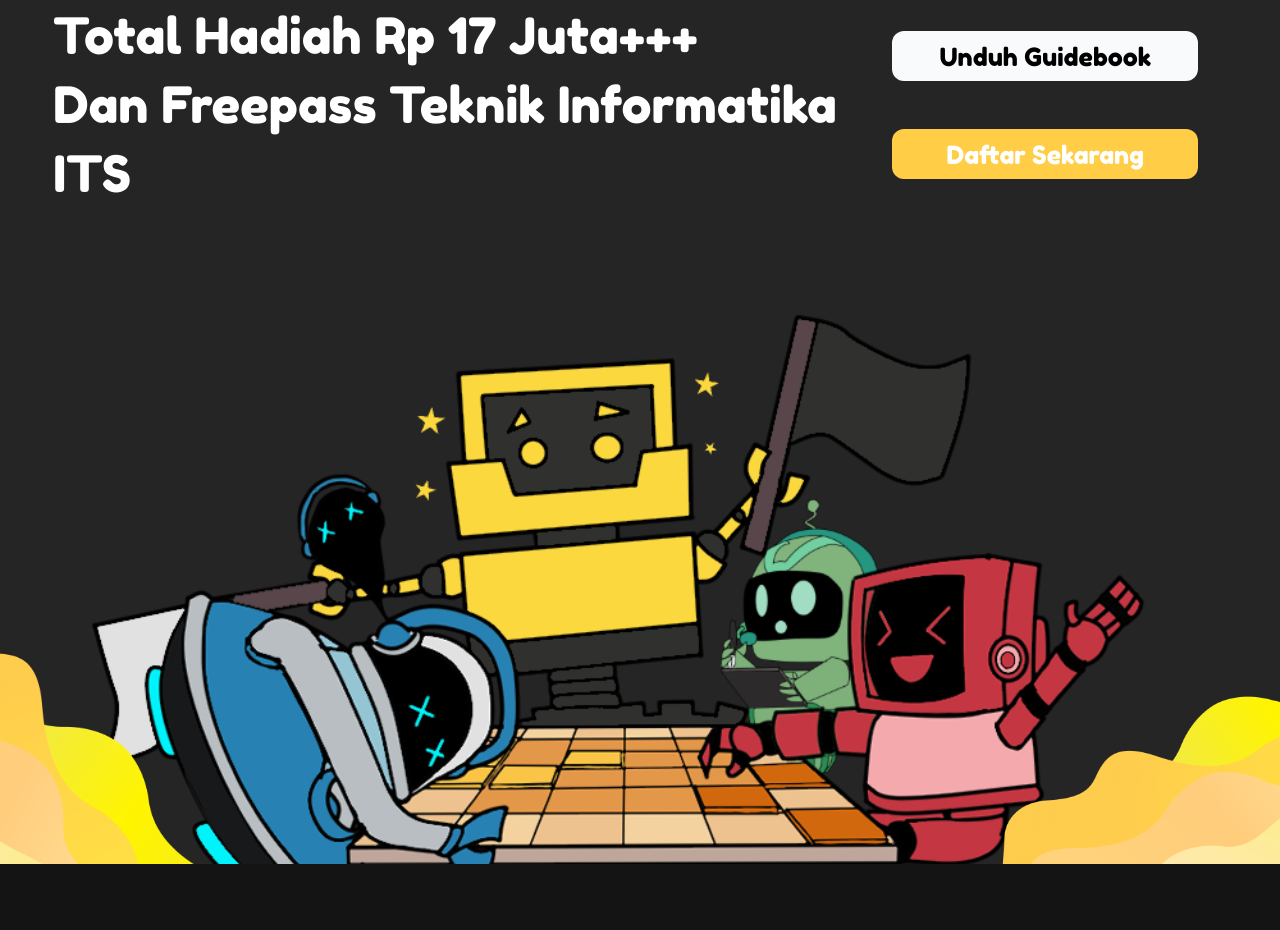
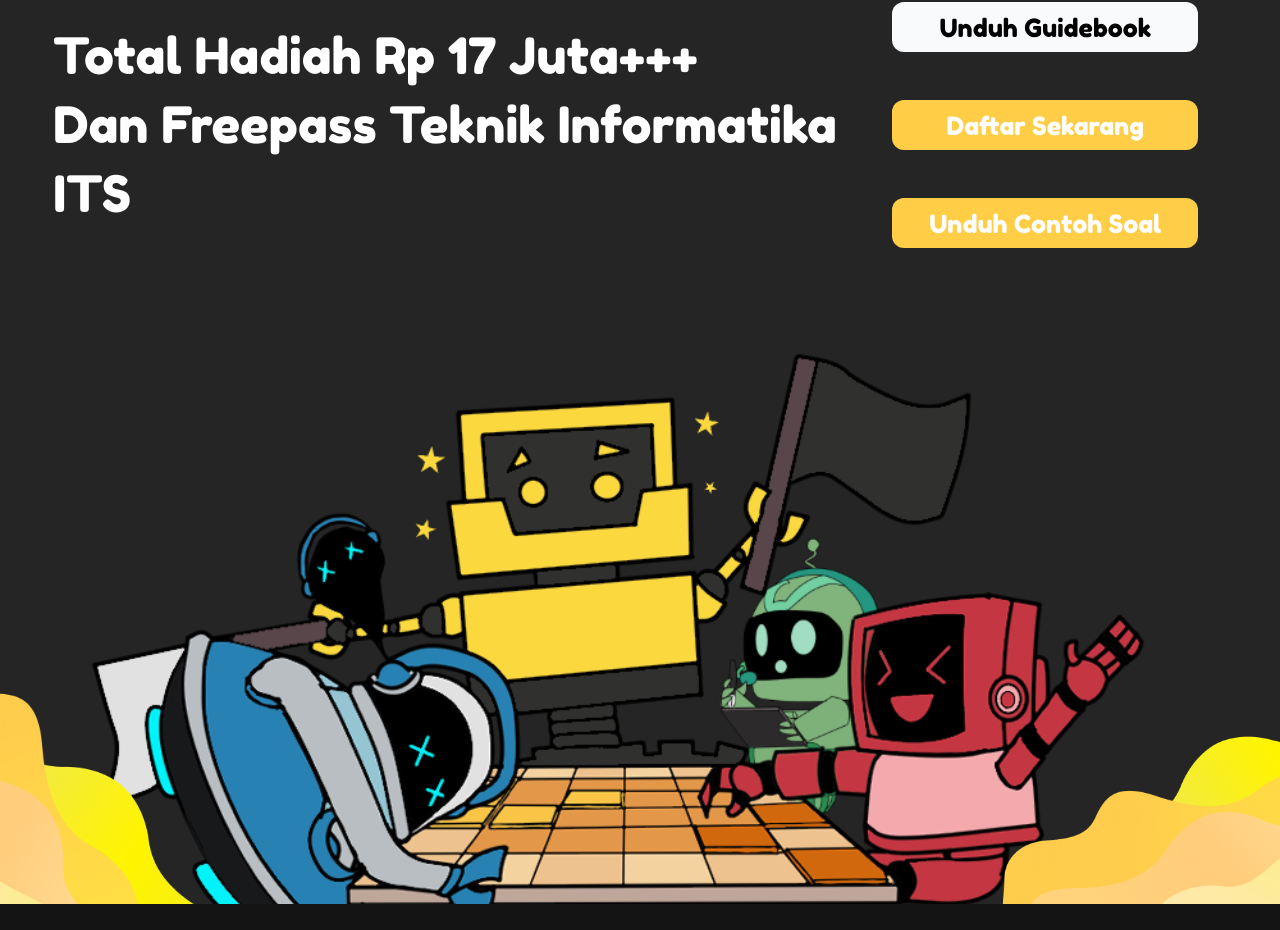
Before and after one commit to Teche-Corp/schematics-2022-frontend, a Next.js app: page /nlc in a window 1280 px wide. Shown: the part 3192-4122 px from the top of the page. Built offline with nearby package versions, Linux system fonts and the light colour scheme.

Commit message:
feat: add link contoh soal

```diff
--- a/pages/nlc.jsx
+++ b/pages/nlc.jsx
@@ -267,6 +267,14 @@ export default function NLC() {
                   Daftar Sekarang
                 </a>
               </Link>
+              <Link href='https://drive.google.com/drive/folders/1TgcidIjyzGt7xXtmqJ6ty24EboesImsI?usp=sharing'>
+                <a
+                  target='_blank'
+                  className='font-primary text-[16px] md:text-[20px] lg:text-[25px] md:leading-7 text-white bg-[#FFCD46] w-[306px] md:w-[250px] lg:w-[306px] h-[30px] md:h-[50px] px-1 md:px-6 py-1 md:py-3 rounded-md md:rounded-xl text-center'
+                >
+                  Unduh Contoh Soal
+                </a>
+              </Link>
             </div>
           </div>
         </section>
```
